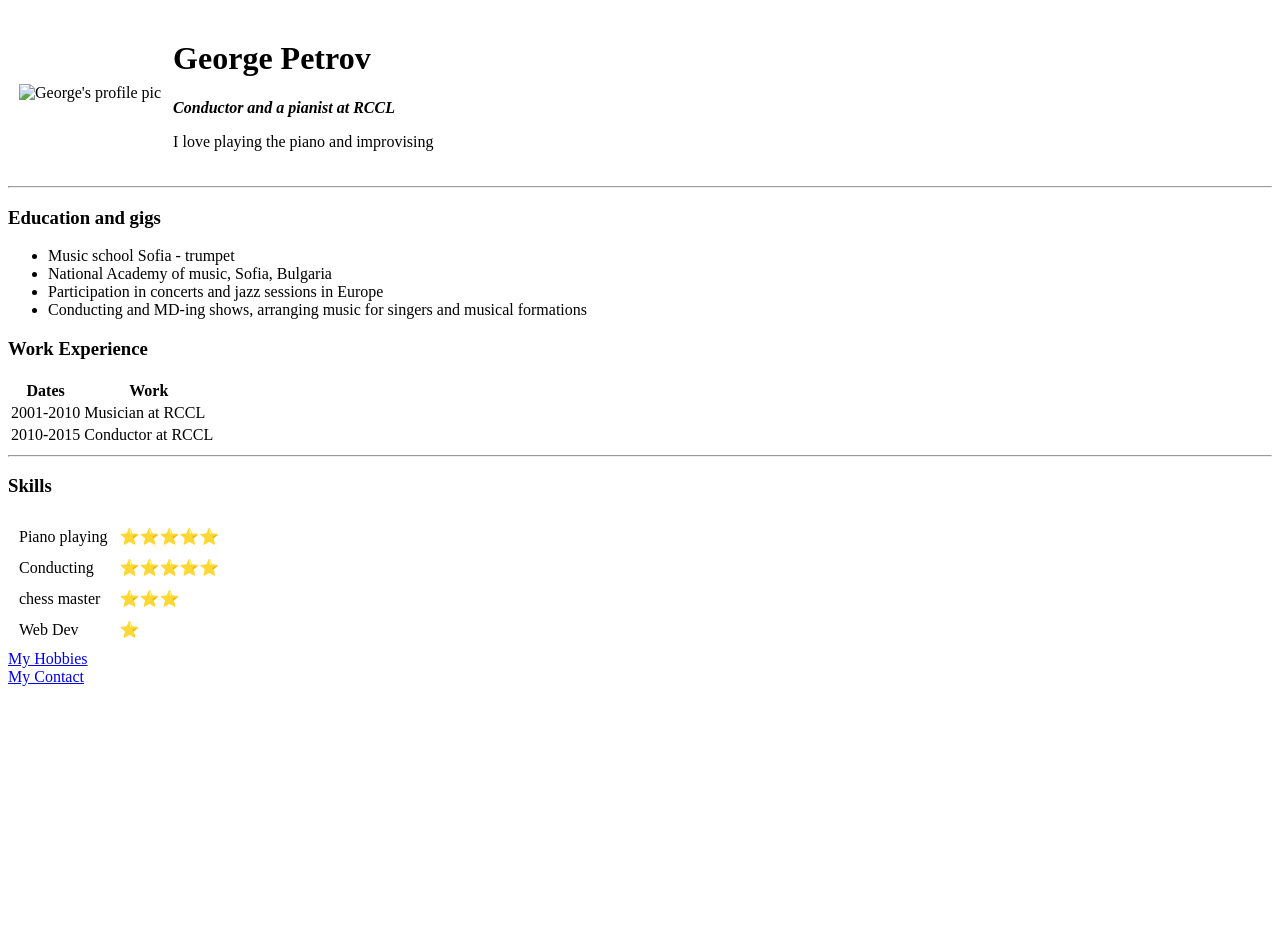
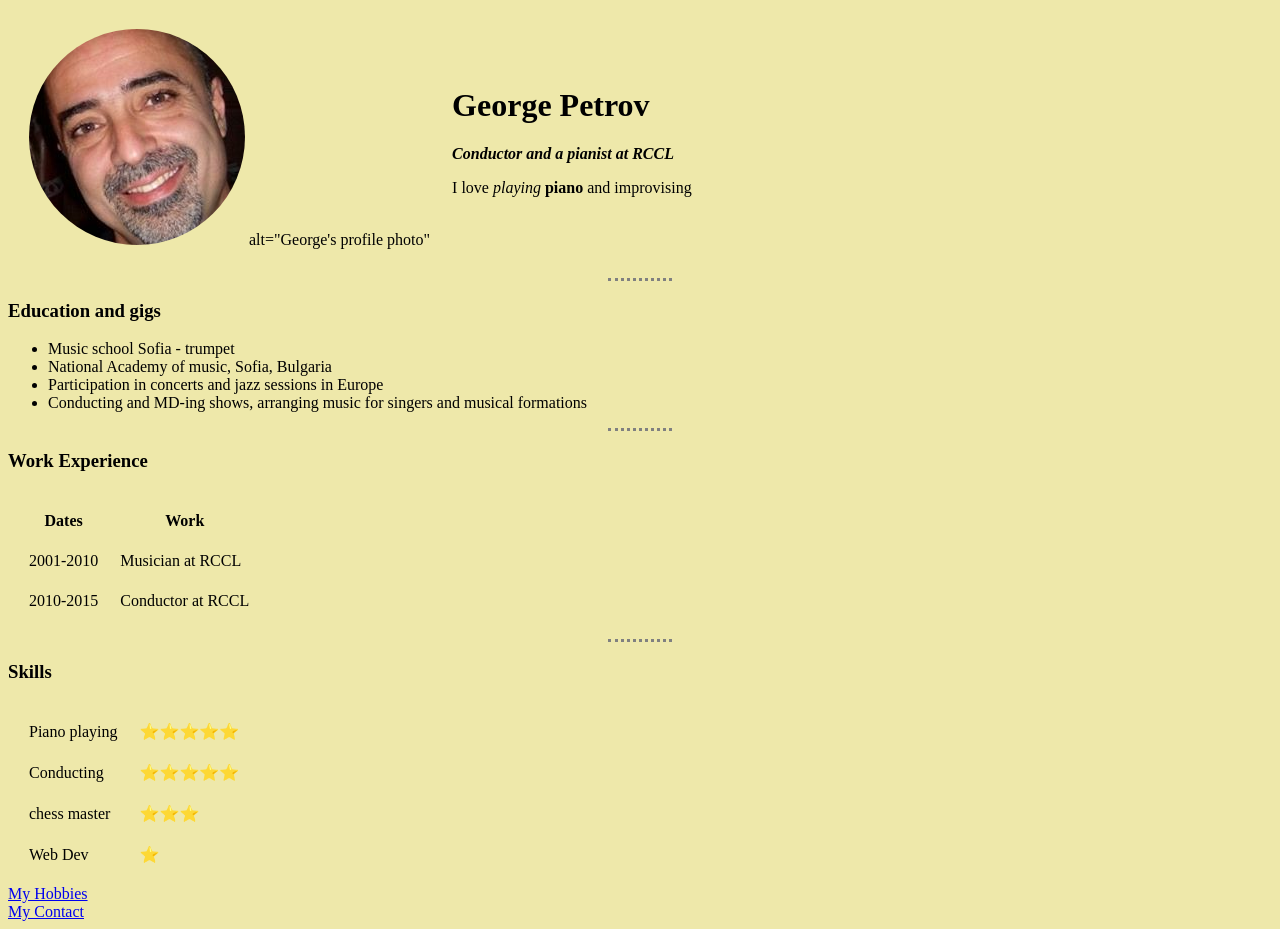
Before and after one commit to Go6enzet0/preliminary-sv, a plain HTML site: page index.html in a window 1280 px wide. Before the commit the page ends 800 px from the top, so only its background shows below. Drawn offline with Linux system fonts and the light colour scheme.

Commit message:
Add files via upload

```diff
--- a/index.html
+++ b/index.html
@@ -3,20 +3,24 @@
 
 <head>
   <meta charset="utf-8">
-  <title>George's Personal Site</title>
+  <title>George's 💝Personal Site</title>
+<style>
+
+body {background-color:palegoldenrod;}
+hr { border-style:none; border-top-style: dotted; border-color: grey; width: 5%; border-width: 3px; }
+
+</style>
 </head>
 
 <body>
-  <table cellspacing="10">
+  <table cellspacing="20">
   <tr>
-    <td><img src="George's photo.png" alt="George's profile pic"></td>
+    <td><img src="Images/George's photo.png"> alt="George's profile photo"</td>
     <td><h1>George Petrov</h1>
     <p><em><strong>Conductor and a <a href="#"></a>pianist at RCCL</a></strong></em></p>
-    <p>I love playing the piano and improvising</p></td>
+    <p>I love <em>playing </em><strong>piano</strong> and improvising</p></td>
   </tr>
-
   </table>
-
 
   <hr>
   <h3>Education and gigs</h3>
@@ -26,8 +30,9 @@
     <li>Participation in concerts and jazz sessions in Europe </li>
     <li>Conducting and MD-ing shows, arranging music for singers and musical formations </li>
   </ul>
+  <hr>
   <h3>Work Experience</h3>
-  <table>
+  <table cellspacing="20">
     <thead>
       <tr>
         <th>Dates</th>
@@ -48,7 +53,7 @@
   </table>
   <hr>
   <h3>Skills</h3>
-  <table cellspacing="10">
+  <table cellspacing="20">
     <tr>
       <td>Piano playing</td>
       <td>⭐⭐⭐⭐⭐</td>
```
